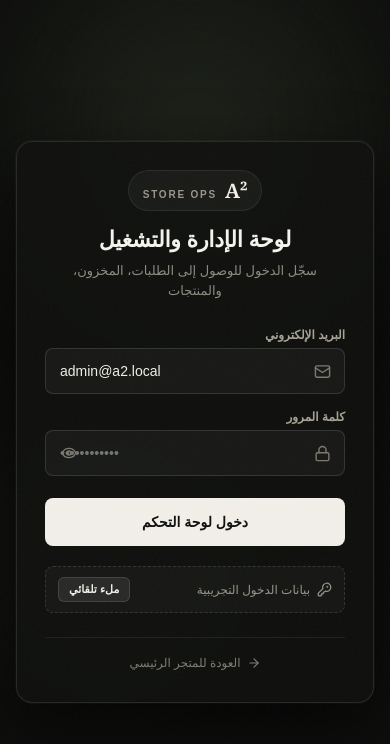
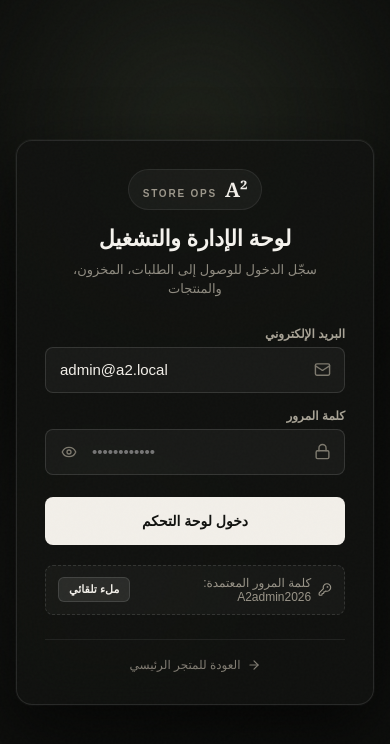
Before and after one commit to abdelrahmanyasser010/A2, a Next.js app: page /admin/login in a window 390 px wide. Shown: the top 744 px of the page. Built offline with nearby package versions, Linux system fonts and the light colour scheme.

Commit message:
fix(mobile): resolve password eye overlap, enforce single fixed password, and sustain login loading spinner until entry

```diff
--- a/src/app/admin/login/page.tsx
+++ b/src/app/admin/login/page.tsx
@@ -23,16 +23,23 @@ export default function AdminLoginPage() {
     event.preventDefault();
     setLoading(true);
     setError("");
+    try {
       const response = await fetch("/api/admin/session/login", {
         method: "POST",
         headers: { "Content-Type": "application/json" },
         body: JSON.stringify({ email: email.trim(), password })
       });
       const data = await response.json().catch(() => ({}));
+      if (!response.ok) {
         setLoading(false);
-    if (!response.ok) return setError(data.error || "بيانات الدخول غير صحيحة. يرجى التأكد والمحاولة مجدداً.");
-    router.push("/admin");
-    router.refresh();
+        return setError(data.error || "بيانات الدخول غير صحيحة. يرجى التأكد والمحاولة مجدداً.");
+      }
+      // Keep loading active so spinner does not stop until admin dashboard opens
+      window.location.href = "/admin";
+    } catch {
+      setLoading(false);
+      setError("تعذر الاتصال بالخادم، يرجى إعادة المحاولة.");
+    }
   }
 
   return (
@@ -98,7 +105,7 @@ export default function AdminLoginPage() {
           <button className="loginSubmitBtnNew" type="submit" disabled={loading}>
             {loading ? (
               <>
-                <Loader2 className="spinIcon" size={18} /> جاري تسجيل الدخول…
+                <Loader2 className="spinIcon" size={18} /> جاري الدخول للوحة التحكم…
               </>
             ) : (
               <>
@@ -110,7 +117,7 @@ export default function AdminLoginPage() {
           <div className="quickFillCard">
             <div className="quickFillInfo">
               <KeyRound size={15} />
-              <span>بيانات الدخول التجريبية</span>
+              <span>كلمة المرور المعتمدة: A2admin2026</span>
             </div>
             <button type="button" onClick={fillDemo} className="quickFillAction">
               ملء تلقائي
--- a/src/app/globals.css
+++ b/src/app/globals.css
@@ -974,10 +974,22 @@ body::before { content: ""; position: fixed; inset: 0; pointer-events: none; z-i
   border: 1px solid rgba(255, 255, 255, 0.12);
   border-radius: 8px;
   color: #f2efe9;
-  font-size: 14px;
-  padding: 0 40px 0 14px;
+  font-size: 15px;
+  padding: 0 42px 0 14px;
   outline: none;
+  box-sizing: border-box;
   transition: all 0.2s;
+}
+/* Suppress duplicate native browser password reveal eye (keep only our single toggle button) */
+.loginInputWrap input::-ms-reveal,
+.loginInputWrap input::-ms-clear,
+.loginInputWrap input::-webkit-credentials-auto-fill-button {
+  display: none !important;
+}
+/* Password field has lock on right and eye button on left: ample 46px padding prevents text overlap */
+.loginInputWrap input#admin-pass {
+  padding-right: 46px !important;
+  padding-left: 46px !important;
 }
 .loginInputWrap input:focus {
   border-color: #f2efe9;
@@ -989,21 +1001,26 @@ body::before { content: ""; position: fixed; inset: 0; pointer-events: none; z-i
   right: 14px;
   color: #7d796e;
   pointer-events: none;
+  z-index: 1;
 }
 .togglePassBtn {
   position: absolute;
-  left: 12px;
+  left: 10px;
   background: transparent;
   border: none;
   color: #7d796e;
   cursor: pointer;
-  padding: 4px;
-  display: flex;
-  align-items: center;
-  transition: color 0.2s;
+  padding: 6px;
+  display: flex;
+  align-items: center;
+  justify-content: center;
+  border-radius: 6px;
+  transition: color 0.2s, background 0.2s;
+  z-index: 2;
 }
 .togglePassBtn:hover {
   color: #f2efe9;
+  background: rgba(255, 255, 255, 0.08);
 }
 .loginSubmitBtnNew {
   height: 48px;
@@ -1630,12 +1647,30 @@ body::before { content: ""; position: fixed; inset: 0; pointer-events: none; z-i
   background: rgba(185, 28, 28, 0.22);
 }
 
-/* Storefront language button mobile fit */
-@media (max-width: 440px) {
-  .langSwitchBtn {
-    padding: 5px 9px !important;
-    font-size: 12px !important;
-    gap: 4px !important;
+/* Storefront mobile header actions: circular icon-only to eliminate any text overlap with search lens */
+@media (max-width: 780px) {
+  .headerActions {
+    display: flex !important;
+    align-items: center !important;
+    gap: 5px !important;
+    flex-shrink: 0 !important;
+    white-space: nowrap !important;
+  }
+  .headerActions .langSwitchBtn {
+    width: 38px !important;
+    height: 38px !important;
+    padding: 0 !important;
+    display: inline-flex !important;
+    align-items: center !important;
+    justify-content: center !important;
+    border-radius: 50% !important;
+    flex-shrink: 0 !important;
+  }
+  .headerActions .langSwitchBtn span {
+    display: none !important;
+  }
+  .headerActions .iconButton {
+    flex-shrink: 0 !important;
   }
 }
 
--- a/src/components/admin/AdminOrdersClient.tsx
+++ b/src/components/admin/AdminOrdersClient.tsx
@@ -408,7 +408,7 @@ export function AdminOrdersClient({
                           </select>
                         </div>
                       </td>
-                      <td>
+                      <td style={{ whiteSpace: "nowrap", minWidth: "92px" }}>
                         <div className="orderRowActions">
                           {waUrl && (
                             <button
```
Lines whose indentation alone changed are shown as unchanged.
